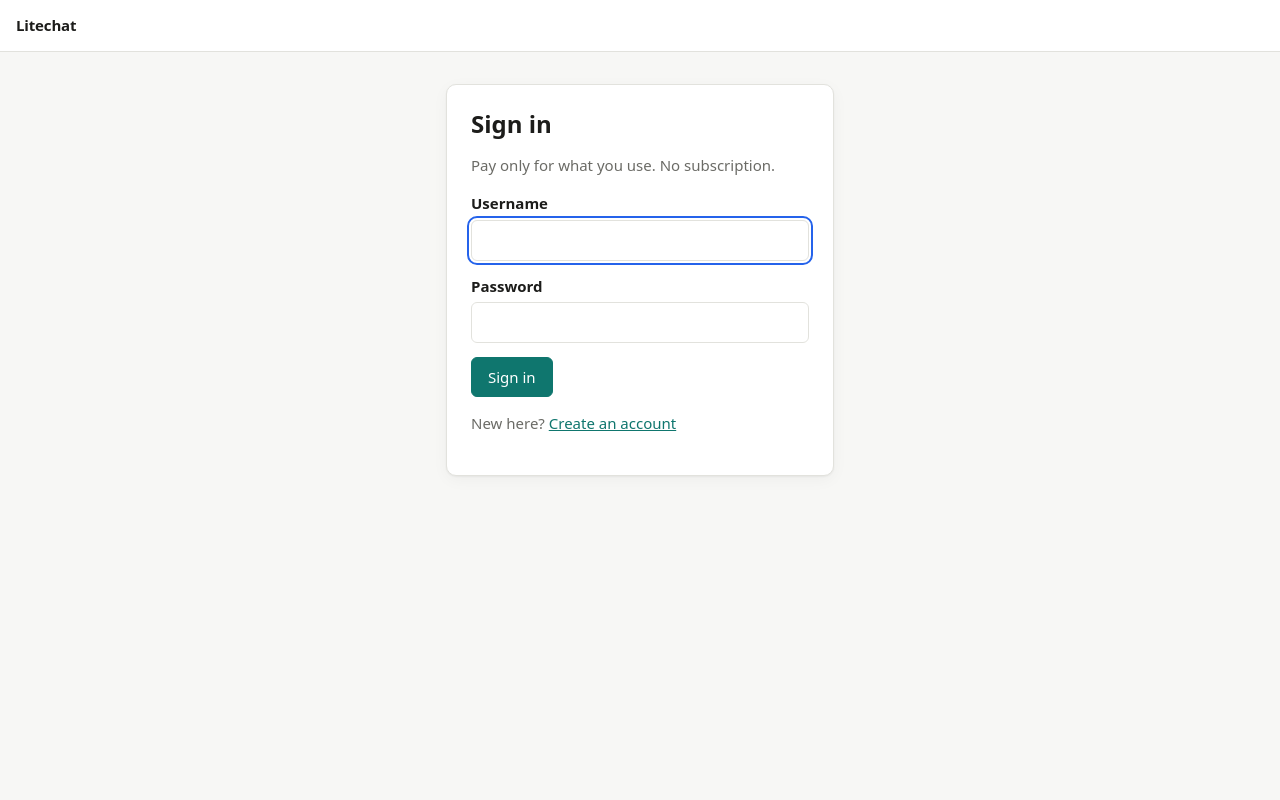
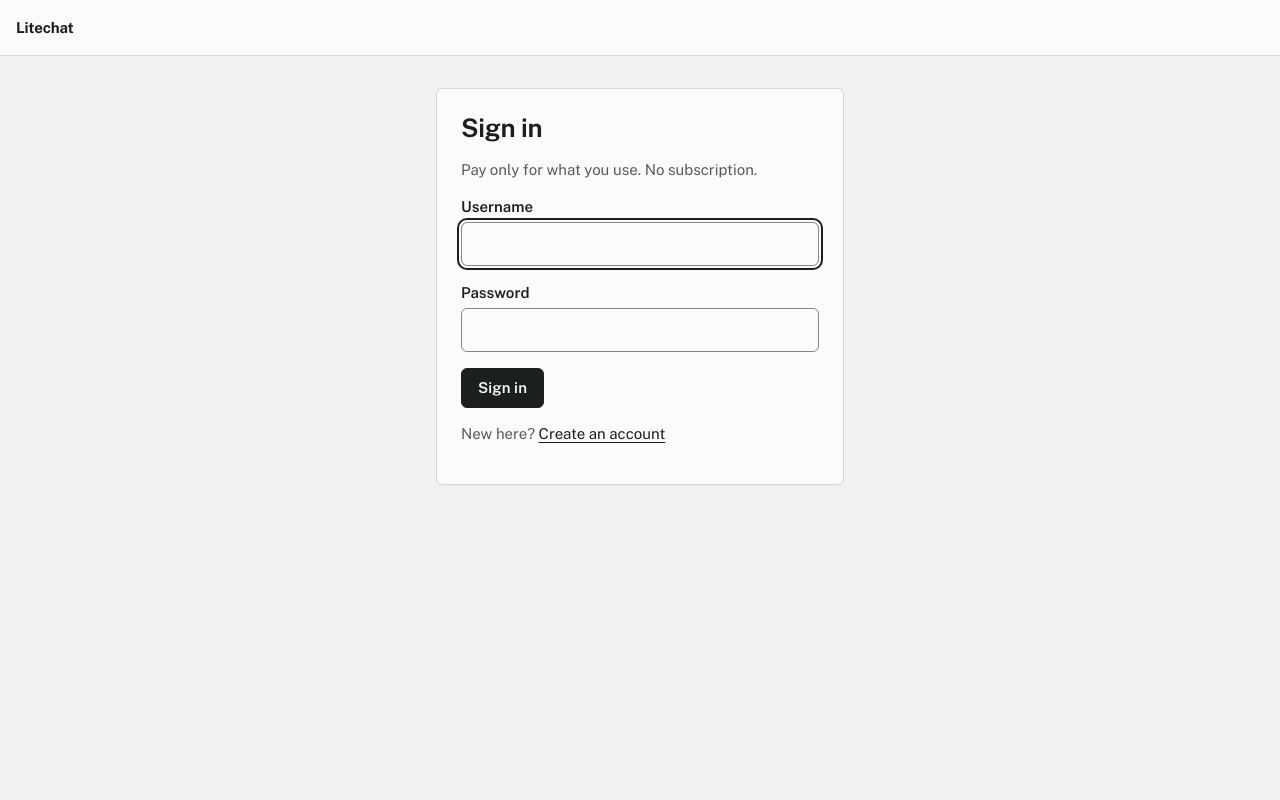
Before and after one commit to ShmuelNg1212/LightChat, a Django app: page /accounts/login/?next=/credits/ in a window 1280 px wide. Run offline with Django 5.2, Linux system fonts and the light colour scheme; parts of the project's set-up code (start-up, migrations or seed data) failed here and were passed over.

Commit message:
feat(ui): replace design tokens with the Prepaid Meter system
Faceplate ground, printed ink, backlit readout and an amber pulse reserved
for credit in motion; self-hosted type, 6px corners, hairlines, no blurred
shadows, inverted primary controls, themed selection, caret and
scrollbars. doc/design/check_contrast.py verifies every token pair meets
WCAG 2.2 AA in both themes.

Co-Authored-By: Claude Opus 5.5 <noreply@anthropic.com>

```diff
--- a/static/css/app.css
+++ b/static/css/app.css
@@ -1,4 +1,4 @@
-/* Litechat: one stylesheet, tokens first. Light and dark follow the OS setting. */
+/* LightChat: one stylesheet, tokens first. Light and dark follow the OS setting. */
 
 /* Self-hosted fonts (SIL OFL 1.1), see static/fonts/README.md */
 @font-face {
@@ -23,50 +23,74 @@
   font-display: swap;
 }
 
+/* ---------- Tokens: the Prepaid Meter system ----------
+   Faceplate ground, printed ink, one backlit readout, and an amber pulse that
+   only ever means credit in motion. See doc/design/2026-09-29-1357-lightchat-identity-brief.md */
 :root {
-  --bg: #f7f7f5;
-  --surface: #ffffff;
-  --surface-2: #f0f0ed;
-  --border: #e2e2dd;
-  --text: #1c1c1a;
-  --muted: #6b6b66;
-  --accent: #0f766e;
-  --accent-strong: #0b5c56;
-  --accent-soft: #e3f2f0;
-  --on-accent: #ffffff;
-  --danger: #b42318;
-  --danger-soft: #fdecea;
-  --warn: #8a5a00;
-  --warn-soft: #fdf3dc;
-  --focus: #2563eb;
-  --radius: 10px;
-  --radius-sm: 6px;
-  --shadow: 0 1px 2px rgb(0 0 0 / 0.05), 0 4px 16px rgb(0 0 0 / 0.04);
-  --font: ui-sans-serif, system-ui, -apple-system, "Segoe UI", Roboto, sans-serif;
-  --mono: ui-monospace, "SF Mono", Menlo, Consolas, monospace;
-  --sidebar-w: 272px;
-  --topbar-h: 52px;
+  --ground: #F1F2EF;          /* faceplate */
+  --surface: #FBFBFA;         /* panels: rail, composer, cards */
+  --surface-sunk: #E7E9E5;    /* prompts, code, pressed wells */
+  --ink: #1B1F1D;
+  --muted: #565D59;
+  --line: #D5D9D4;            /* hairlines */
+  --line-strong: #808883;     /* control borders (>= 3:1) */
+  --readout: #DCE4D3;         /* the backlit credit readout only */
+  --readout-ink: #16211A;
+  --pulse: #8F5200;           /* credit in motion: text */
+  --pulse-mark: #AE6800;      /* credit in motion: the light (logo uses #C27400) */
+  --danger: #AE2A1F;
+  --on-ink: #FBFBFA;          /* text on inverted (ink) controls */
+  --selection: #DCE4D3;
+
+  --font-text: "Public Sans", ui-sans-serif, system-ui, -apple-system, "Segoe UI", Roboto, sans-serif;
+  --font-meter: "Barlow Semi Condensed", "Public Sans", ui-sans-serif, system-ui, sans-serif;
+  --font-code: ui-monospace, "SF Mono", Menlo, Consolas, monospace;
+
+  --radius: 6px;
+  --space-1: 4px; --space-2: 8px; --space-3: 12px; --space-4: 16px;
+  --space-5: 24px; --space-6: 32px; --space-7: 48px;
+  --measure: 68ch;
+  --sidebar-w: 264px;
+  --topbar-h: 56px;
+  --ease-out: cubic-bezier(0.16, 1, 0.3, 1);
+
+  /* Aliases for components not yet rebuilt in this system */
+  --bg: var(--ground);
+  --surface-2: var(--surface-sunk);
+  --border: var(--line);
+  --text: var(--ink);
+  --accent: var(--ink);
+  --accent-strong: var(--ink);
+  --accent-soft: var(--readout);
+  --on-accent: var(--on-ink);
+  --danger-soft: var(--surface-sunk);
+  --warn: var(--pulse);
+  --warn-soft: var(--surface-sunk);
+  --focus: var(--ink);
+  --radius-sm: var(--radius);
+  --shadow: none;
+  --font: var(--font-text);
+  --mono: var(--font-code);
+
   color-scheme: light dark;
 }
 
 @media (prefers-color-scheme: dark) {
   :root {
-    --bg: #141413;
-    --surface: #1d1d1b;
-    --surface-2: #262624;
-    --border: #34342f;
-    --text: #ecece8;
-    --muted: #a3a39c;
-    --accent: #2dd4bf;
-    --accent-strong: #5eead4;
-    --accent-soft: #123a36;
-    --on-accent: #07201d;
-    --danger: #f97066;
-    --danger-soft: #3b1714;
-    --warn: #fbbf24;
-    --warn-soft: #3a2c08;
-    --focus: #60a5fa;
-    --shadow: none;
+    --ground: #121513;
+    --surface: #1A1E1C;
+    --surface-sunk: #232826;
+    --ink: #E7EAE6;
+    --muted: #9BA39E;
+    --line: #2C322F;
+    --line-strong: #6B736E;
+    --readout: #1D2A21;
+    --readout-ink: #CFE6C7;
+    --pulse: #F0A93A;
+    --pulse-mark: #F0A93A;
+    --danger: #F2857A;
+    --on-ink: #121513;
+    --selection: #2F4535;
   }
 }
 
@@ -78,24 +102,31 @@ html, body { height: 100%; }
 
 body {
   margin: 0;
-  background: var(--bg);
-  color: var(--text);
-  font: 15px/1.55 var(--font);
+  background: var(--ground);
+  color: var(--ink);
+  font: 400 15px/1.45 var(--font-text);
+  font-variant-numeric: lining-nums;
   -webkit-font-smoothing: antialiased;
+  text-rendering: optimizeLegibility;
+  caret-color: var(--pulse-mark);
 }
 
-a { color: var(--accent); }
-a:hover { color: var(--accent-strong); }
+::selection { background: var(--selection); color: var(--ink); }
 
-h1, h2, h3 { line-height: 1.25; margin: 0 0 0.5em; }
-h1 { font-size: 1.5rem; }
-h2 { font-size: 1.15rem; }
+* { scrollbar-width: thin; scrollbar-color: var(--line-strong) transparent; }
 
-:focus-visible { outline: 2px solid var(--focus); outline-offset: 2px; }
+a { color: var(--ink); text-decoration-thickness: 1px; text-underline-offset: 0.2em; }
+a:hover { text-decoration-thickness: 2px; }
+
+h1, h2, h3 { line-height: 1.2; margin: 0 0 0.5em; font-weight: 650; letter-spacing: -0.01em; text-wrap: balance; }
+h1 { font-size: 1.6rem; }
+h2 { font-size: 1.2rem; }
+
+:focus-visible { outline: 2px solid var(--ink); outline-offset: 2px; border-radius: 2px; }
 
 .skip-link {
-  position: absolute; left: 8px; top: -40px; z-index: 100;
-  background: var(--surface); padding: 6px 10px; border-radius: var(--radius-sm);
+  position: absolute; left: 8px; top: -48px; z-index: 100;
+  background: var(--ink); color: var(--on-ink); padding: 8px 12px; border-radius: var(--radius);
 }
 .skip-link:focus { top: 8px; }
 
@@ -107,7 +138,8 @@ h2 { font-size: 1.15rem; }
 .muted { color: var(--muted); }
 .small { font-size: 0.85rem; }
 .nowrap { white-space: nowrap; }
-.num { font-variant-numeric: tabular-nums; }
+.num { font-variant-numeric: tabular-nums lining-nums; }
+.meter-type { font-family: var(--font-meter); font-variant-numeric: tabular-nums lining-nums; }
 
 /* ---------- Top bar ---------- */
 
@@ -133,82 +165,89 @@ h2 { font-size: 1.15rem; }
 .balance-pill strong { font-variant-numeric: tabular-nums; }
 .balance-pill .unit { color: var(--muted); font-size: 0.8rem; }
 
-/* ---------- Buttons & forms ---------- */
+/* ---------- Buttons & forms ----------
+   State by inversion: primary and pressed controls are ink with light text. */
 
-.button, .link-button, .icon-button {
-  font: inherit; cursor: pointer;
+.button, .link-button, .icon-button { font: inherit; cursor: pointer; }
+.button {
+  display: inline-flex; align-items: center; justify-content: center; gap: var(--space-2);
+  min-height: 40px; padding: 0 var(--space-4);
+  border: 1px solid var(--line-strong); border-radius: var(--radius);
+  background: var(--surface); color: var(--ink); text-decoration: none;
+  font-weight: 600; letter-spacing: 0.005em;
+  transition: background-color 120ms var(--ease-out), color 120ms var(--ease-out);
 }
-.button {
-  display: inline-flex; align-items: center; justify-content: center; gap: 6px;
-  min-height: 40px; padding: 0 16px;
-  border: 1px solid var(--border); border-radius: var(--radius-sm);
-  background: var(--surface); color: var(--text); text-decoration: none;
-  font-weight: 500;
-}
-.button:hover { background: var(--surface-2); }
-.button-primary { background: var(--accent); border-color: var(--accent); color: var(--on-accent); }
-.button-primary:hover { background: var(--accent-strong); border-color: var(--accent-strong); }
-.button-danger { color: var(--danger); }
-.button-small { min-height: 32px; padding: 0 10px; font-size: 0.875rem; }
-.button[disabled] { opacity: 0.55; cursor: not-allowed; }
+.button:hover { background: var(--surface-sunk); }
+.button:active { background: var(--ink); color: var(--on-ink); }
+.button-primary { background: var(--ink); border-color: var(--ink); color: var(--on-ink); }
+.button-primary:hover { background: var(--ink); color: var(--on-ink); box-shadow: inset 0 0 0 2px var(--on-ink); }
+.button-danger { color: var(--danger); border-color: currentColor; }
+.button-small { min-height: 32px; padding: 0 var(--space-3); font-size: 0.875rem; }
+.button[disabled], .button[aria-disabled="true"] { opacity: 0.45; cursor: not-allowed; box-shadow: none; }
+.button .icon { width: 18px; height: 18px; flex: none; }
 
 .link-button {
-  background: none; border: 0; padding: 0; color: var(--accent); text-decoration: underline;
+  background: none; border: 0; padding: 0; color: var(--ink);
+  text-decoration: underline; text-decoration-thickness: 1px; text-underline-offset: 0.2em;
 }
+.link-button:hover { text-decoration-thickness: 2px; }
 .icon-button {
   display: inline-flex; align-items: center; justify-content: center;
-  width: 36px; height: 36px; border-radius: var(--radius-sm);
-  background: none; border: 1px solid transparent; color: var(--muted);
+  width: 40px; height: 40px; border-radius: var(--radius);
+  background: none; border: 1px solid transparent; color: var(--ink);
 }
-.icon-button:hover { background: var(--surface-2); color: var(--text); }
+.icon-button:hover { background: var(--surface-sunk); }
+.icon-button[aria-expanded="true"] { background: var(--ink); color: var(--on-ink); }
+.icon { width: 20px; height: 20px; display: block; }
 
-.stack > * + * { margin-top: 14px; }
+.stack > * + * { margin-top: var(--space-4); }
 
-.field label { display: block; font-weight: 600; margin-bottom: 4px; }
-.field input, .field select, .field textarea, input[type="text"], select {
-  width: 100%; min-height: 40px; padding: 8px 10px;
-  font: inherit; color: var(--text);
-  background: var(--surface); border: 1px solid var(--border); border-radius: var(--radius-sm);
+.field label { display: block; font-weight: 600; margin-bottom: var(--space-1); }
+.field input, .field select, .field textarea, input[type="text"], input[type="password"], select {
+  width: 100%; min-height: 44px; padding: var(--space-2) var(--space-3);
+  font: inherit; color: var(--ink);
+  background: var(--surface); border: 1px solid var(--line-strong); border-radius: var(--radius);
 }
-.help { color: var(--muted); font-size: 0.8rem; margin-top: 4px; }
-.help ul { margin: 4px 0 0; padding-left: 18px; }
-.field-error, .form-error { color: var(--danger); font-size: 0.875rem; margin: 4px 0 0; }
+.field input:hover, select:hover { border-color: var(--ink); }
+::placeholder { color: var(--muted); opacity: 1; }
+.help { color: var(--muted); font-size: 0.8125rem; margin-top: var(--space-1); }
+.help ul { margin: var(--space-1) 0 0; padding-left: 18px; }
+.field-error, .form-error { color: var(--danger); font-size: 0.875rem; margin: var(--space-1) 0 0; font-weight: 500; }
 .form-error p { margin: 0; }
 
 /* ---------- Generic pages ---------- */
 
-.page { max-width: 880px; margin: 0 auto; padding: 32px 16px 64px; }
-.page-narrow { max-width: 420px; }
+.page { max-width: 880px; margin: 0 auto; padding: var(--space-6) var(--space-4) var(--space-7); }
+.page-narrow { max-width: 440px; }
 
 .card {
-  background: var(--surface); border: 1px solid var(--border);
-  border-radius: var(--radius); box-shadow: var(--shadow); padding: 24px;
+  background: var(--surface); border: 1px solid var(--line);
+  border-radius: var(--radius); padding: var(--space-5);
 }
-.auth-card h1 { margin-bottom: 4px; }
 
-.flash { list-style: none; margin: 12px auto 0; padding: 0 16px; max-width: 880px; }
+.flash { list-style: none; margin: var(--space-3) auto 0; padding: 0 var(--space-4); max-width: 880px; }
 .flash li {
-  padding: 10px 14px; border-radius: var(--radius-sm);
-  background: var(--accent-soft); margin-bottom: 8px;
+  padding: var(--space-3) var(--space-4); border-radius: var(--radius);
+  background: var(--surface); border: 1px solid var(--line); margin-bottom: var(--space-2);
 }
-.flash .flash-error { background: var(--danger-soft); color: var(--danger); }
-.flash .flash-warning { background: var(--warn-soft); color: var(--warn); }
+.flash .flash-error { color: var(--danger); border-color: currentColor; }
+.flash .flash-warning { color: var(--pulse); }
 
 .notice {
-  padding: 10px 14px; border-radius: var(--radius-sm);
-  background: var(--warn-soft); color: var(--text); font-size: 0.875rem;
+  padding: var(--space-3) var(--space-4); border-radius: var(--radius);
+  background: var(--surface); border: 1px solid var(--line); color: var(--ink); font-size: 0.875rem;
 }
 
 table.data { width: 100%; border-collapse: collapse; font-size: 0.9rem; }
-table.data th, table.data td { text-align: left; padding: 8px 10px; border-bottom: 1px solid var(--border); vertical-align: top; }
-table.data th { color: var(--muted); font-weight: 600; font-size: 0.8rem; text-transform: uppercase; letter-spacing: 0.03em; }
-table.data td.num, table.data th.num { text-align: right; }
+table.data th, table.data td { text-align: left; padding: var(--space-2) var(--space-3); border-bottom: 1px solid var(--line); vertical-align: top; }
+table.data th { color: var(--muted); font: 600 0.8125rem/1.3 var(--font-meter); letter-spacing: 0.04em; text-transform: uppercase; }
+table.data td.num, table.data th.num { text-align: right; font-variant-numeric: tabular-nums lining-nums; }
 .table-scroll { overflow-x: auto; }
 
-.stat-row { display: flex; flex-wrap: wrap; gap: 12px; margin: 16px 0 24px; }
-.stat { flex: 1 1 160px; padding: 14px 16px; background: var(--surface); border: 1px solid var(--border); border-radius: var(--radius); }
-.stat .label { color: var(--muted); font-size: 0.8rem; }
-.stat .value { font-size: 1.5rem; font-weight: 700; font-variant-numeric: tabular-nums; }
+.stat-row { display: flex; flex-wrap: wrap; gap: var(--space-3); margin: var(--space-4) 0 var(--space-5); }
+.stat { flex: 1 1 160px; padding: var(--space-3) var(--space-4); background: var(--surface); border: 1px solid var(--line); border-radius: var(--radius); }
+.stat .label { color: var(--muted); font-size: 0.8125rem; }
+.stat .value { font: 600 1.6rem/1.2 var(--font-meter); font-variant-numeric: tabular-nums lining-nums; }
 
 /* ---------- Chat shell ---------- */
 
```
Also changed, not shown: doc/design/check_contrast.py (added, +49 -0 lines).
